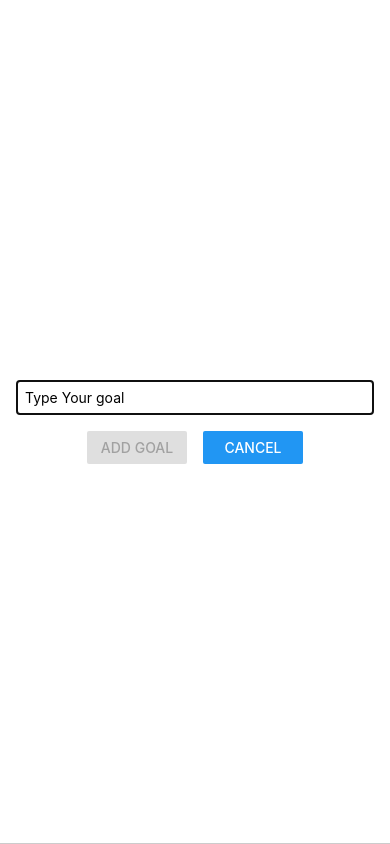
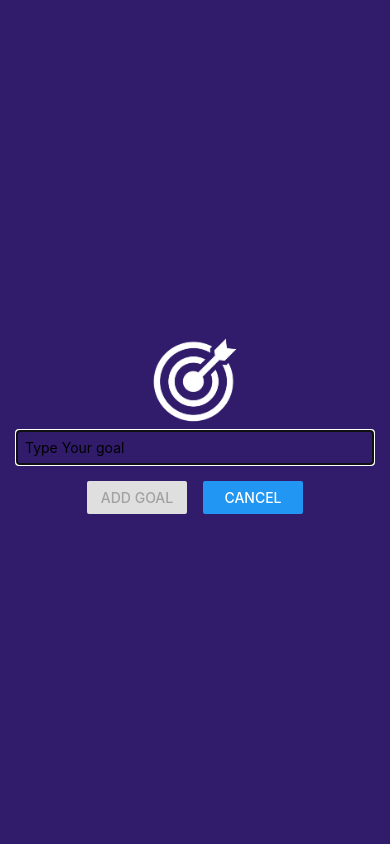
Before and after one commit to aniketicloud/rn-course, a React Native app: screen / in a window 390 px wide. Both pictures are taken after a click on the button "ADD NEW GOAL". Built offline with nearby package versions, Linux system fonts and the light colour scheme.

Commit message:
Working with Images & Changing Colors

```diff
--- a/components/GoalInput.js
+++ b/components/GoalInput.js
@@ -1,5 +1,12 @@
 import { useState } from "react";
-import { View, TextInput, Button, StyleSheet, Modal } from "react-native";
+import {
+  View,
+  TextInput,
+  Button,
+  StyleSheet,
+  Modal,
+  Image,
+} from "react-native";
 
 const GoalInput = ({ onAddGoal, visible, onCancel }) => {
   const [enteredGoalText, setEnteredGoalText] = useState("");
@@ -16,6 +23,10 @@
   return (
     <Modal visible={visible} animationType="slide">
       <View style={styles.inputContainer}>
+        <Image
+          style={styles.image}
+          source={require("../assets/images/goal.png")}
+        />
         <TextInput
           placeholder="Type Your goal"
           style={styles.textInput}
@@ -46,8 +57,12 @@
     justifyContent: "center",
     alignItems: "center",
     padding: 16,
-    borderBottomWidth: 1,
-    borderBottomColor: "#ccc",
+    backgroundColor: "#311b6b",
+  },
+  image: {
+    width: 100,
+    height: 100,
+    padding: 20,
   },
   textInput: {
     borderWidth: 1,
```
Also changed, not shown: assets/images/goal.png (added).
